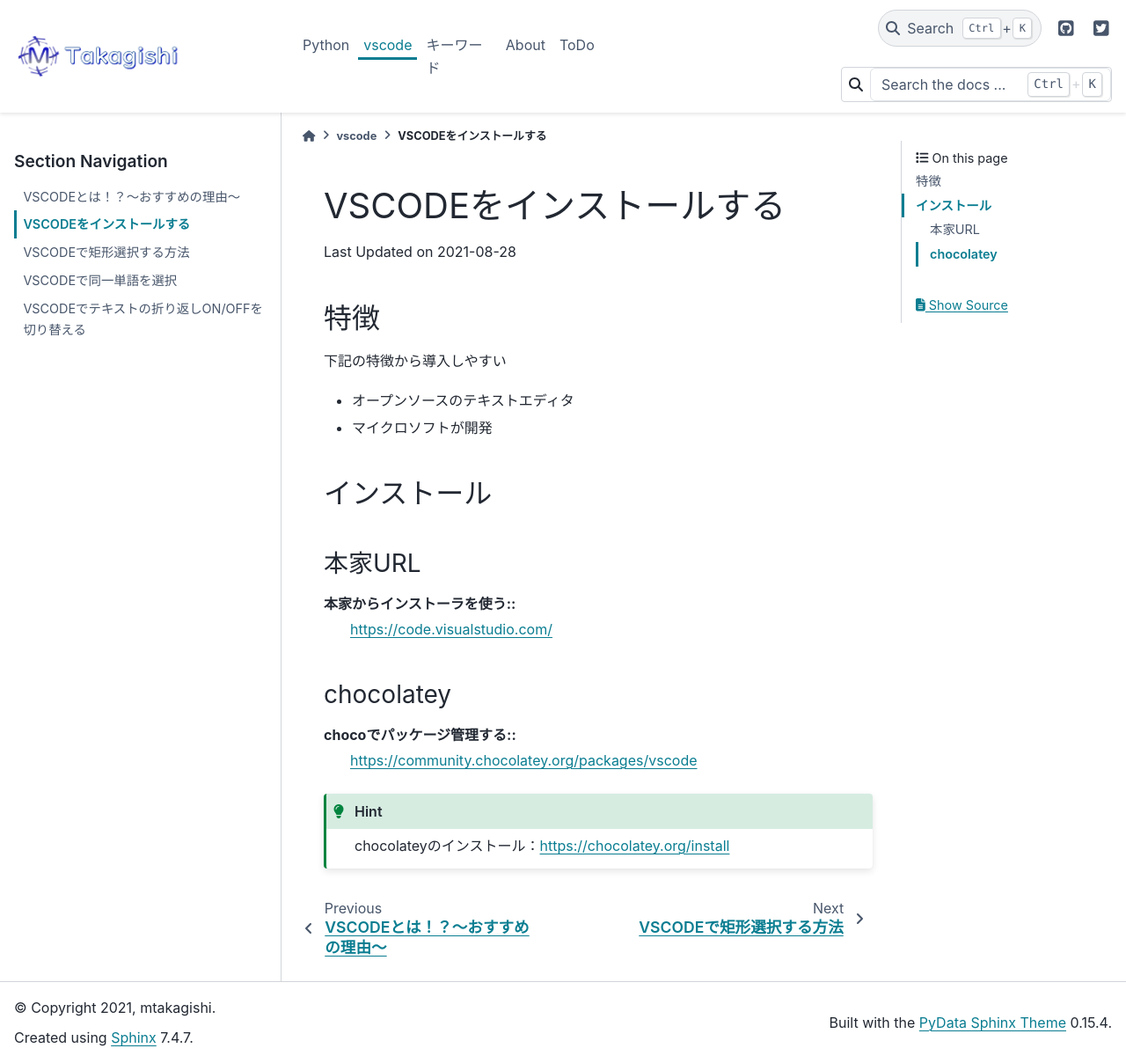
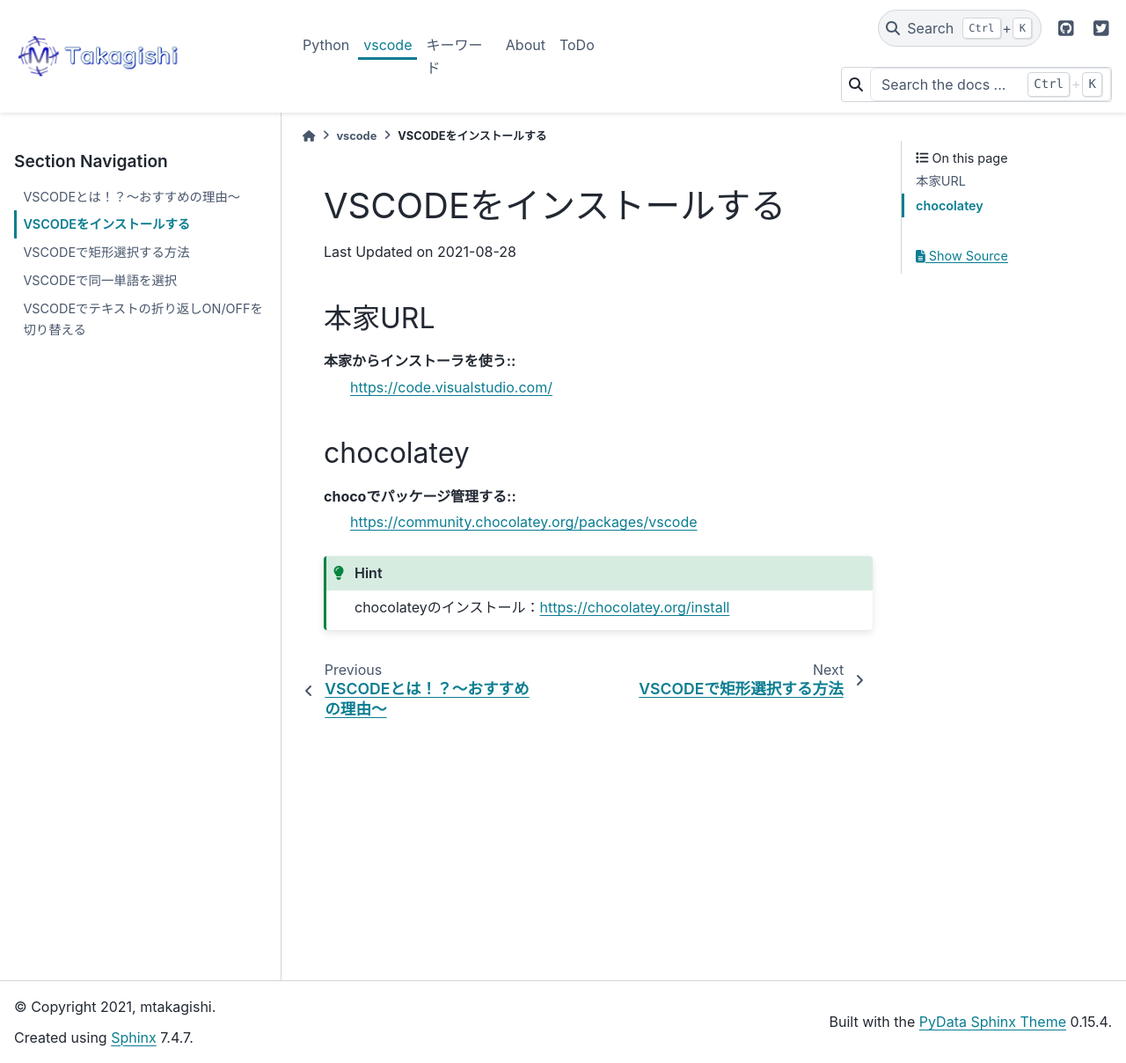
Before and after one commit to mtakagishi/mtakagishi, a Sphinx documentation site: the page built from docs/vscode/install-vscode.rst, in a window 1280 px wide and 1208 px high. Shown: the whole window at 88% size. Built offline with Sphinx 7.4.7 and the PyData theme 0.15.4, drawn with Linux system fonts in a browser that asks for light colours.

Commit message:
VSCODEインストールページを微修正

```diff
--- a/docs/vscode/install-vscode.rst
+++ b/docs/vscode/install-vscode.rst
@@ -2,17 +2,6 @@
 VSCODEをインストールする
 *********************************************
 Last Updated on |date|
-
-
-特徴
-=================
-下記の特徴から導入しやすい
-
-* オープンソースのテキストエディタ
-* マイクロソフトが開発
-
-インストール
-====================
 
 本家URL
 ------------------
```
